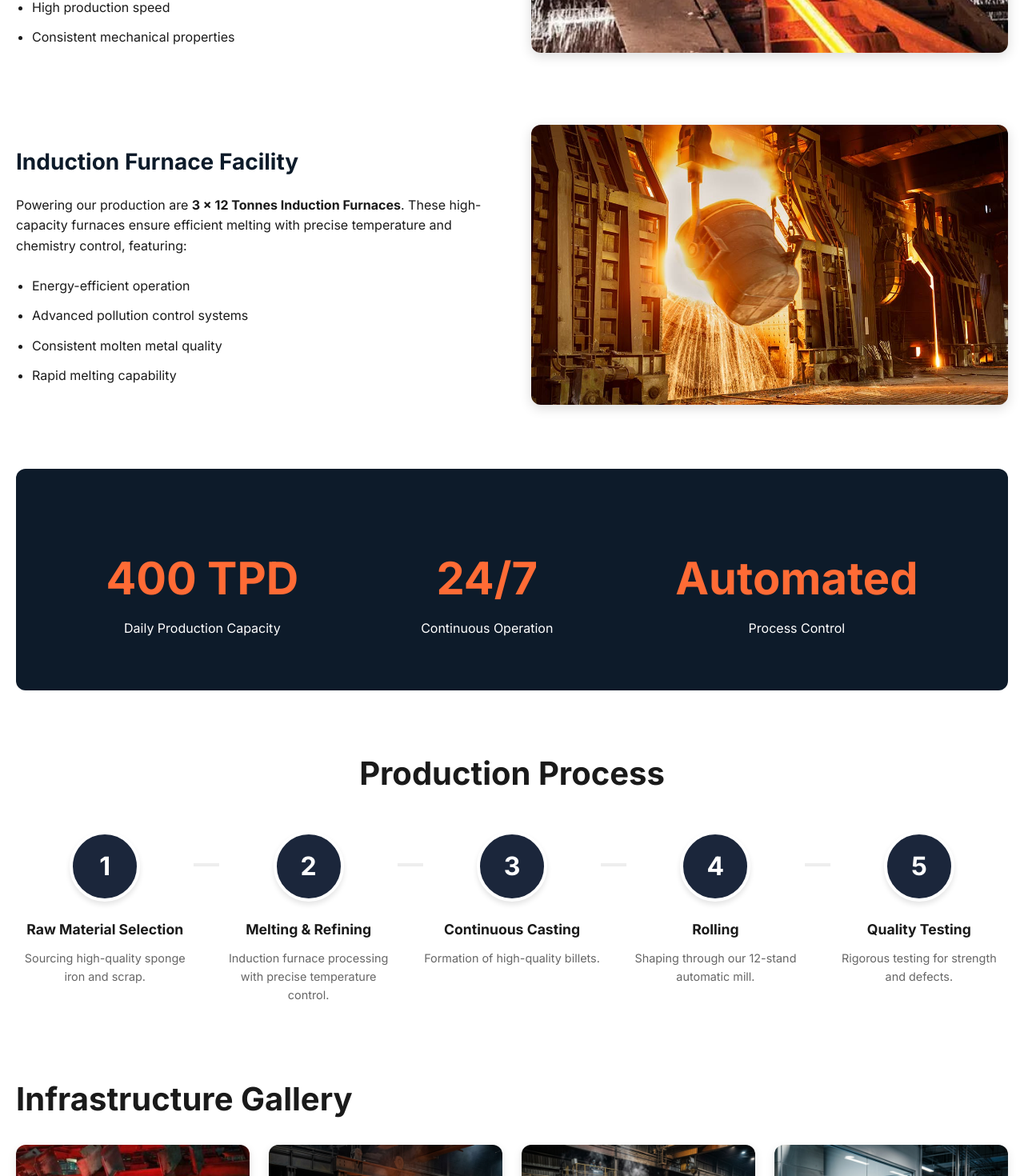
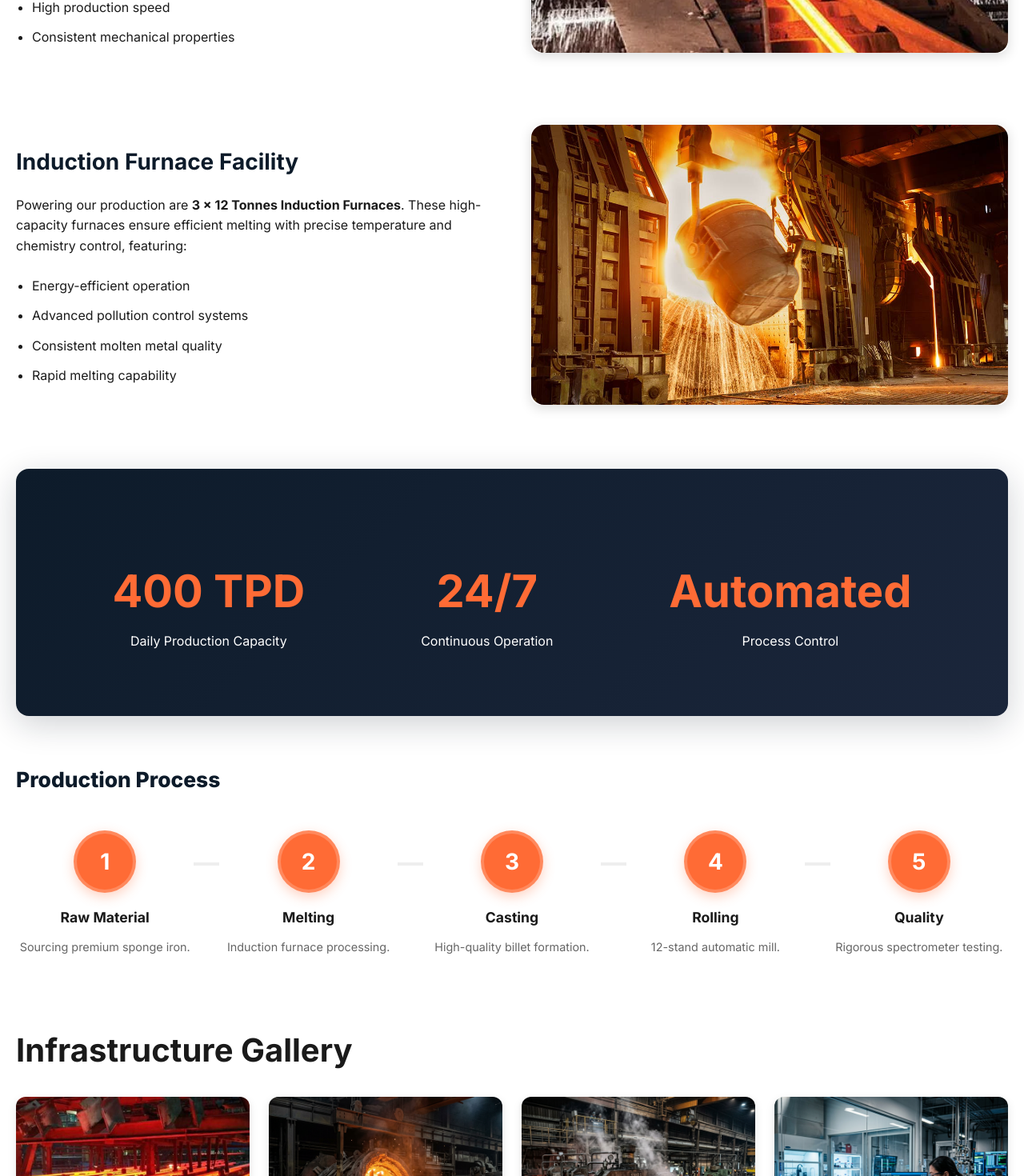
Before and after one commit to AXONDEMON/jsventerprises, a Next.js app: page /facility in a window 1280 px wide. Shown: the part 1223-2693 px from the top of the page at 80% size. Built offline with nearby package versions, Linux system fonts and the light colour scheme.

Commit message:
Modernize internal pages with glassmorphism and motion reveals

```diff
--- a/src/app/facility/page.js
+++ b/src/app/facility/page.js
@@ -1,3 +1,4 @@
+import { motion } from 'framer-motion';
 import Image from 'next/image';
 import styles from './page.module.css';
 import ImageSlider from '../../components/ImageSlider';
@@ -28,7 +29,13 @@ export default function Facility() {
                 <ImageSlider images={facilityImages} interval={5000} />
             </section>
 
-            <section className={styles.featureSection}>
+            <motion.section
+                className={styles.featureSection}
+                initial={{ opacity: 0, y: 30 }}
+                whileInView={{ opacity: 1, y: 0 }}
+                viewport={{ once: true }}
+                transition={{ duration: 0.6 }}
+            >
                 <div className={styles.featureText}>
                     <h2>Tech Highlight: 12-Stand Automatic Rolling Mill</h2>
                     <p>
@@ -47,13 +54,19 @@ export default function Facility() {
                         src="/images/rolling_mill_new.png"
                         alt="12-Stand Automatic Rolling Mill"
                         fill
-                        style={{ objectFit: 'cover', borderRadius: '8px' }}
+                        style={{ objectFit: 'cover', borderRadius: '16px' }}
                     />
                 </div>
-            </section>
+            </motion.section>
 
             {/* New Furnace Section */}
-            <section className={styles.featureSection}>
+            <motion.section
+                className={styles.featureSection}
+                initial={{ opacity: 0, y: 30 }}
+                whileInView={{ opacity: 1, y: 0 }}
+                viewport={{ once: true }}
+                transition={{ duration: 0.6, delay: 0.2 }}
+            >
                 <div className={styles.featureText}>
                     <h2>Induction Furnace Facility</h2>
                     <p>
@@ -72,12 +85,18 @@ export default function Facility() {
                         src="/images/melting_refining_new.png"
                         alt="Induction Furnace"
                         fill
-                        style={{ objectFit: 'cover', borderRadius: '8px' }}
+                        style={{ objectFit: 'cover', borderRadius: '16px' }}
                     />
                 </div>
-            </section>
+            </motion.section>
 
-            <section className={styles.statsSection}>
+            <motion.section
+                className={styles.statsSection}
+                initial={{ opacity: 0, scale: 0.95 }}
+                whileInView={{ opacity: 1, scale: 1 }}
+                viewport={{ once: true }}
+                transition={{ duration: 0.6 }}
+            >
                 <div className={styles.statBox}>
                     <h3>400 TPD</h3>
                     <p>Daily Production Capacity</p>
@@ -90,36 +109,31 @@ export default function Facility() {
                     <h3>Automated</h3>
                     <p>Process Control</p>
                 </div>
-            </section>
+            </motion.section>
 
             <section className={styles.processSection}>
-                <h2>Production Process</h2>
+                <h2 className="section-title">Production Process</h2>
                 <div className={styles.timeline}>
-                    <div className={styles.step}>
-                        <div className={styles.stepNumber}>1</div>
-                        <h3>Raw Material Selection</h3>
-                        <p>Sourcing high-quality sponge iron and scrap.</p>
-                    </div>
-                    <div className={styles.step}>
-                        <div className={styles.stepNumber}>2</div>
-                        <h3>Melting & Refining</h3>
-                        <p>Induction furnace processing with precise temperature control.</p>
-                    </div>
-                    <div className={styles.step}>
-                        <div className={styles.stepNumber}>3</div>
-                        <h3>Continuous Casting</h3>
-                        <p>Formation of high-quality billets.</p>
-                    </div>
-                    <div className={styles.step}>
-                        <div className={styles.stepNumber}>4</div>
-                        <h3>Rolling</h3>
-                        <p>Shaping through our 12-stand automatic mill.</p>
-                    </div>
-                    <div className={styles.step}>
-                        <div className={styles.stepNumber}>5</div>
-                        <h3>Quality Testing</h3>
-                        <p>Rigorous testing for strength and defects.</p>
-                    </div>
+                    {[
+                        { num: 1, title: "Raw Material", desc: "Sourcing premium sponge iron." },
+                        { num: 2, title: "Melting", desc: "Induction furnace processing." },
+                        { num: 3, title: "Casting", desc: "High-quality billet formation." },
+                        { num: 4, title: "Rolling", desc: "12-stand automatic mill." },
+                        { num: 5, title: "Quality", desc: "Rigorous spectrometer testing." }
+                    ].map((step, idx) => (
+                        <motion.div
+                            key={idx}
+                            className={styles.step}
+                            initial={{ opacity: 0, y: 20 }}
+                            whileInView={{ opacity: 1, y: 0 }}
+                            viewport={{ once: true }}
+                            transition={{ duration: 0.5, delay: idx * 0.1 }}
+                        >
+                            <div className={styles.stepNumber}>{step.num}</div>
+                            <h3>{step.title}</h3>
+                            <p>{step.desc}</p>
+                        </motion.div>
+                    ))}
                 </div>
             </section>
 
--- a/src/app/facility/page.module.css
+++ b/src/app/facility/page.module.css
@@ -90,21 +90,20 @@
     display: flex;
     flex-direction: column;
     align-items: center;
-    background: var(--primary-color);
+    background: linear-gradient(135deg, var(--primary-color), var(--secondary-color));
     color: white;
-    padding: 2rem 1rem;
-    border-radius: 12px;
-    margin-bottom: 2.5rem;
-    gap: 1.5rem;
+    padding: 3rem 1.5rem;
+    border-radius: var(--card-radius);
+    margin-bottom: 4rem;
+    gap: 2rem;
+    box-shadow: 0 10px 40px rgba(13, 27, 42, 0.2);
 }
 
 @media (min-width: 768px) {
     .statsSection {
         flex-direction: row;
         justify-content: space-around;
-        padding: 3rem;
-        margin-bottom: 5rem;
-        flex-wrap: wrap;
+        padding: 4rem;
     }
 }
 
@@ -180,7 +179,7 @@
 .stepNumber {
     width: 60px;
     height: 60px;
-    background: var(--neutral-dark);
+    background: var(--accent-color);
     color: white;
     border-radius: 50%;
     display: flex;
@@ -188,18 +187,16 @@
     justify-content: center;
     font-size: 1.5rem;
     font-weight: bold;
-    margin: 0 auto 1rem;
-    border: 3px solid white;
-    box-shadow: 0 4px 6px rgba(0, 0, 0, 0.1);
+    margin: 0 auto 1.25rem;
+    border: 4px solid rgba(255, 255, 255, 0.2);
+    box-shadow: 0 5px 15px rgba(255, 107, 53, 0.3);
 }
 
 @media (min-width: 900px) {
     .stepNumber {
-        width: 80px;
-        height: 80px;
-        font-size: 2rem;
-        margin: 0 auto 1.5rem;
-        border-width: 4px;
+        width: 70px;
+        height: 70px;
+        font-size: 1.75rem;
     }
 }
 
```
Also changed, not shown: src/app/about/page.js (+29 -8 lines), src/app/about/page.module.css (+18 -6 lines), src/app/partners/page.module.css (deleted, +0 -163 lines), src/app/products/page.js (+31 -11 lines), src/app/products/page.module.css (+23 -15 lines), public/robots.txt (added), 1 other file (tests, documents, lock files or other folders).
